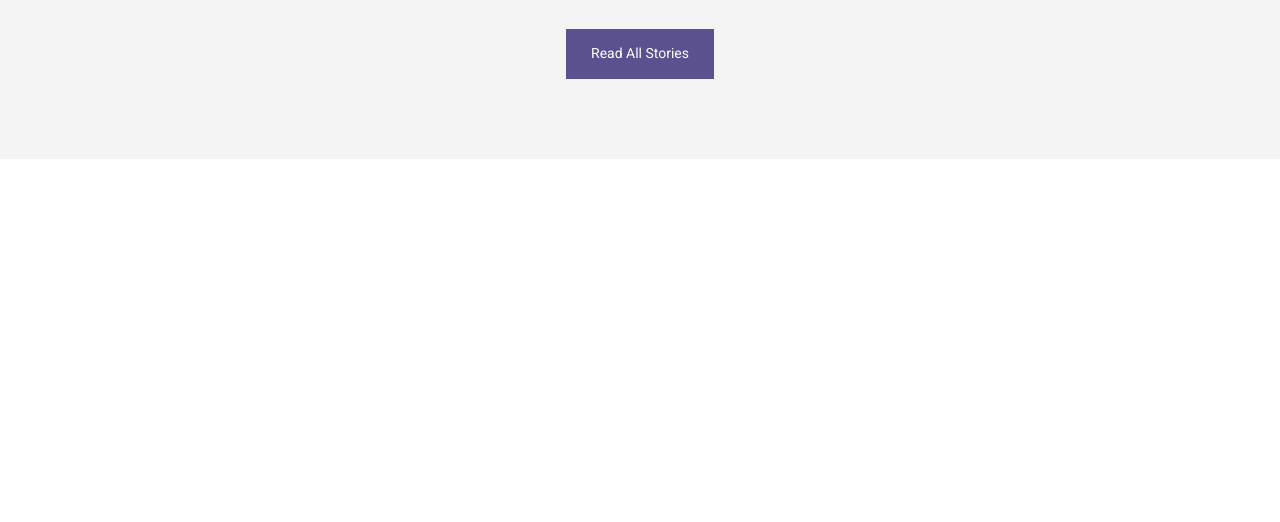
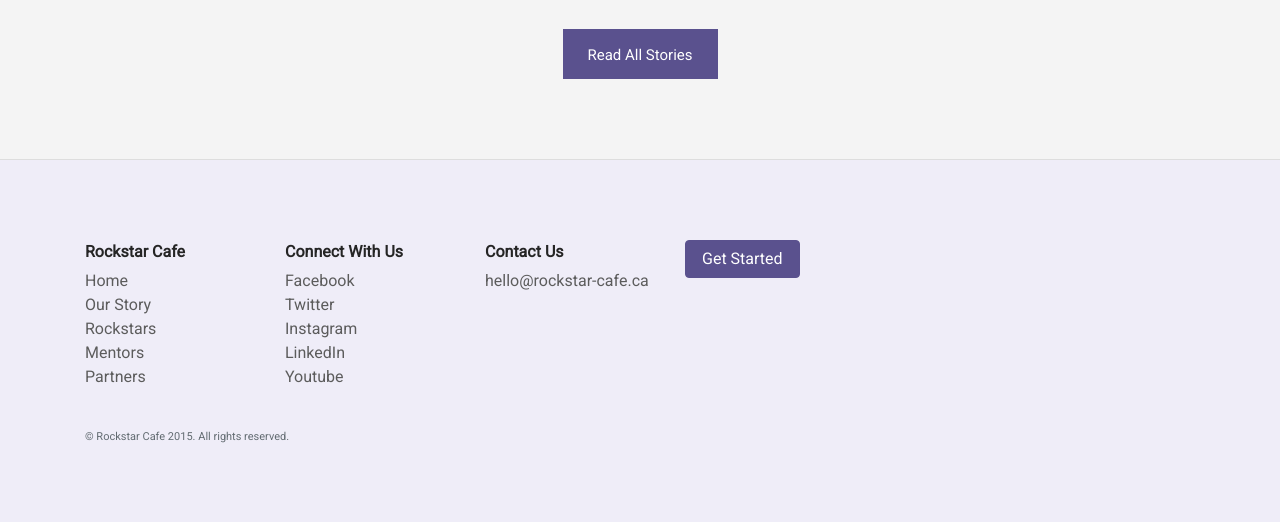
Before and after one commit to omfgitsjack/rockstar-cafe, a PHP site: page /index.html in a window 1280 px wide. Shown: the part 3798-4320 px from the top of the page. Before the commit the page ends 3877 px from the top, so only its background shows below. Run offline with PHP 8.4, Linux system fonts and the light colour scheme; style sheets or scripts are compiled from the project's sources; some libraries are stand-ins or nearby versions.

Commit message:
Added footer

```diff
--- a/build/css/main.css
+++ b/build/css/main.css
@@ -5,6 +5,47 @@ body {
 @media (max-width: 575px) {
   h3 {
     font-size: 1.5rem; } }
+
+footer {
+  border-top-color: #dddddd;
+  border-top-style: solid;
+  border-top-width: 1px;
+  font-size: 16px;
+  background-color: rgba(121, 108, 198, 0.12);
+  padding-top: 80px;
+  padding-bottom: 60px; }
+  footer .container {
+    display: -webkit-box;
+    display: -ms-flexbox;
+    display: flex;
+    -ms-flex-wrap: wrap;
+    flex-wrap: wrap; }
+  footer .rights-reserved {
+    padding-top: 20px;
+    color: #aaa;
+    font-size: 11px; }
+
+.footer-content {
+  min-width: 200px;
+  display: -webkit-box;
+  display: -ms-flexbox;
+  display: flex;
+  -webkit-box-orient: vertical;
+  -webkit-box-direction: normal;
+  -ms-flex-direction: column;
+  flex-direction: column;
+  margin-bottom: 20px; }
+  .footer-content a {
+    color: #5c5c5c !important; }
+  .footer-content a:hover {
+    color: #796cc6 !important;
+    text-decoration: none; }
+
+.footer-content--header {
+  text-transform: capitalize;
+  color: #252525;
+  font-weight: bold;
+  margin-bottom: 5px; }
 
 .btns-below-hero {
   margin: 10 auto; }
@@ -126,10 +167,10 @@ body {
   color: #5a518e; }
 
 .btn-lg {
-  font-size: 14px;
+  font-size: 15px;
   border-radius: 0;
   height: 50px;
-  padding-top: 15px; }
+  padding-top: 16px; }
 
 .btn-primary {
   background-color: #5a518e;
--- a/index.html
+++ b/index.html
@@ -183,6 +183,37 @@
 		</div>
 	</div>
 
+	<footer>
+		<div class="container">
+			<div class="footer-content">
+				<div class="footer-content--header">Rockstar Cafe</div>
+				<div><a href="index.html">Home</a></div>
+				<div><a href="ourstory.html">Our Story</a></div>
+				<div><a href="rockstars.html">Rockstars</a></div>
+				<div><a href="mentors.html">Mentors</a></div>
+				<div><a href="partners.html">Partners</a></div>
+			</div>
+			<div class="footer-content">
+				<div class="footer-content--header">Connect with us</div>
+				<div><a href="https://www.facebook.com/rockstarcafe">Facebook</a></div>
+				<div><a href="https://twitter.com/therockstarcafe">Twitter</a></div>
+				<div><a href="http://instagram.com/RockstarCafe/">Instagram</a></div>
+				<div><a href="https://www.linkedin.com/company/5250239">LinkedIn</a></div>
+				<div><a href="https://www.youtube.com/user/rockstarcafevideos">Youtube</a></div>
+			</div>
+			<div class="footer-content">
+				<div class="footer-content--header">Contact Us</div>
+				<a href="hello@rockstar-cafe.ca">hello@rockstar-cafe.ca</a>
+			</div>
+			<div class="footer-content">
+				<a href="https://experience.rockstar-cafe.ca"><span class="btn btn-primary">Get Started</span></a>
+			</div>
+		</div>
+		<div class="container rights-reserved">
+			<p class="text-muted">© Rockstar Cafe 2015. All rights reserved.</p>
+		</div>
+	</footer>
+
 	<!-- jQuery first, then Tether, then Bootstrap JS. -->
 	<script src="https://code.jquery.com/jquery-3.1.1.slim.min.js" integrity="sha384-A7FZj7v+d/sdmMqp/nOQwliLvUsJfDHW+k9Omg/a/EheAdgtzNs3hpfag6Ed950n"
 	 crossorigin="anonymous"></script>
--- /dev/null
+++ b/style/footer.scss
@@ -0,0 +1,46 @@
+
+footer {
+    border-top-color: rgb(221,221,221);
+    border-top-style: solid;
+    border-top-width: 1px;
+
+    font-size: 16px;
+
+    background-color: rgba(121, 108, 198, 0.12);
+    padding-top: 80px;
+    padding-bottom: 60px;
+
+    .container {
+        display: flex;
+        flex-wrap: wrap;
+    }
+
+    .rights-reserved {
+        padding-top: 20px;
+        color: #aaa;
+        font-size: 11px;
+    }
+}
+
+.footer-content {
+    min-width: 200px;
+    display: flex;
+    flex-direction: column;
+    margin-bottom: 20px;
+
+    a {
+        color: #5c5c5c !important;
+    }
+
+    a:hover {
+        color: rgb(121, 108, 198) !important;
+        text-decoration: none;
+    }
+}
+
+.footer-content--header {
+    text-transform: capitalize;
+    color: #252525;
+    font-weight: bold;
+    margin-bottom: 5px;
+}
--- a/style/main.scss
+++ b/style/main.scss
@@ -1,5 +1,6 @@
 @import "typography.scss";
 
+@import "./footer.scss";
 
 .btns-below-hero {
 	margin: 10 auto;
@@ -150,10 +151,10 @@ $primary-color:	#5a518e;
 }
 
 .btn-lg {
-	font-size: 14px;
+	font-size: 15px;
 	border-radius: 0;
 	height: 50px;
-	padding-top: 15px;
+	padding-top: 16px;
 }
 
 .btn-primary {
```
Also changed, not shown: build/css/footer.css (added, +40 -0 lines), build/index.html (+31 -0 lines), build/mentors.html (+56 -11 lines), build/ourstory.html (+31 -0 lines), build/partners.html (+31 -0 lines), build/rockstars.html (+31 -0 lines), mentors.html (+56 -11 lines), ourstory.html (+31 -0 lines), partners.html (+31 -0 lines), rockstars.html (+31 -0 lines).
